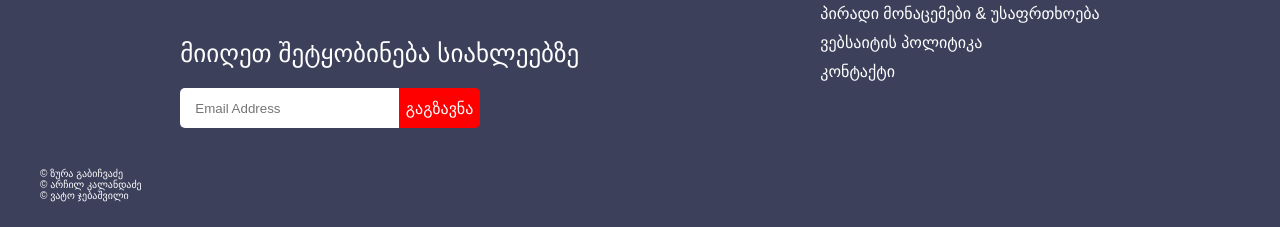
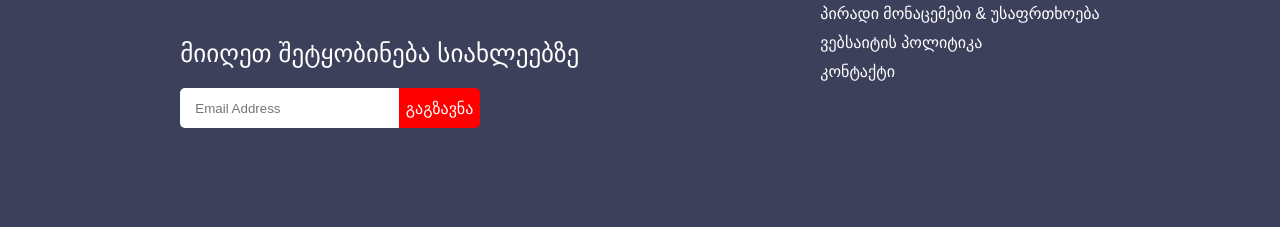
Before and after one commit to Temo333/Travel, a plain HTML site: page Travel-More-main/index.html in a window 1280 px wide. Shown: the part 3732-3959 px from the top of the page. Drawn offline with Linux system fonts and the light colour scheme; no server answers.

Commit message:
Update index.html

```diff
--- a/Travel-More-main/index.html
+++ b/Travel-More-main/index.html
@@ -159,13 +159,8 @@
             </div>
         </div>
     </div>
-    <div class="copy">
-    &copy; ზურა გაბიჩვაძე
-    <br>
-    &copy; არჩილ კალანდაძე
-    <br>
-    &copy; ვატო ჯებაშვილი
-</div></div>
+
+
 
     <script type="module" src="/app.js"></script>
 </body>
```
